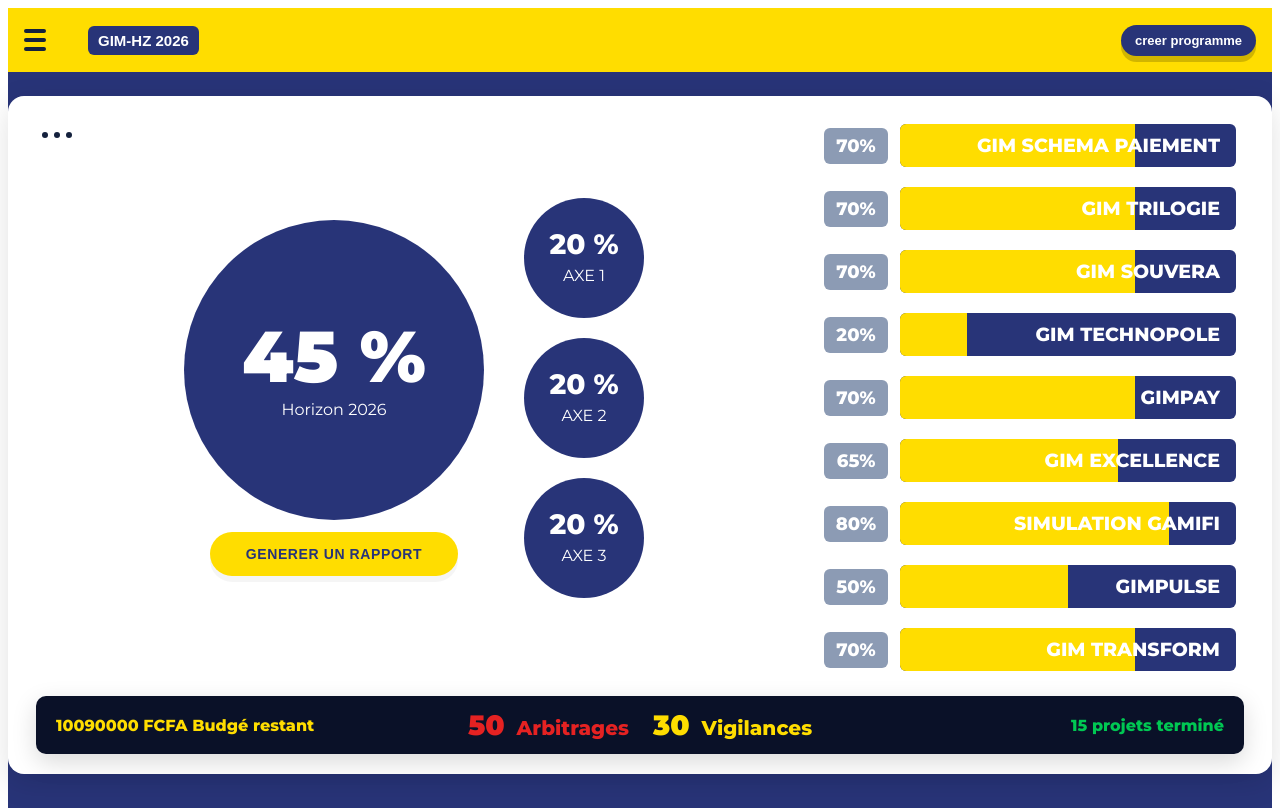
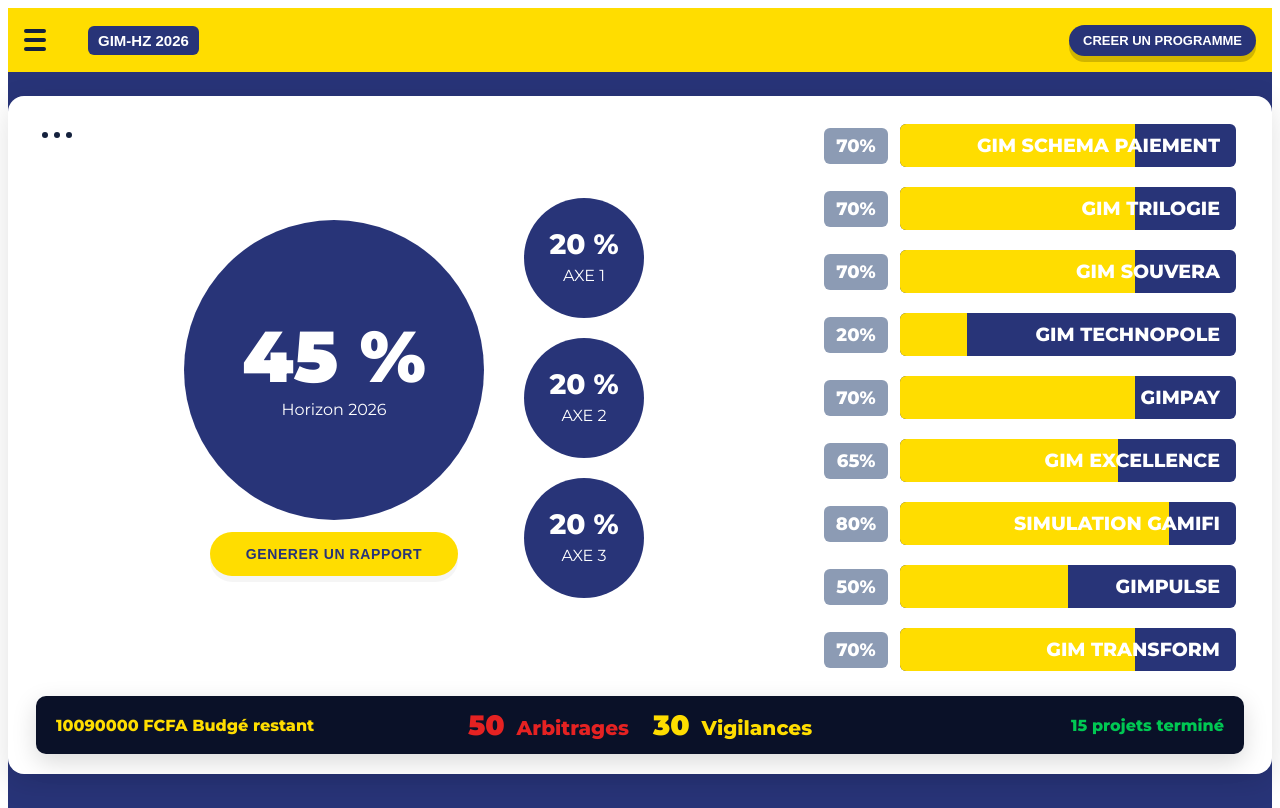
Before and after one commit to Auriol1601/started_forge_jira, a React (Create React App) app in the folder dashboard_gh_2026/static/hello-world/: page / in a window 1280 px wide. Built offline with nearby package versions, Linux system fonts and the light colour scheme.

Commit message:
feat & deploy : màj UI

```diff
--- a/dashboard_gh_2026/static/hello-world/src/components/Header.js
+++ b/dashboard_gh_2026/static/hello-world/src/components/Header.js
@@ -11,7 +11,7 @@ export default function Header({ onToggleSidebar, onGoHome, onCreateProgram }) {
             <button className="brand" type="button" onClick={onGoHome}>GIM-HZ 2026</button>
             <div className="spacer" />
             <button className="create-btn" aria-label="creer programme" onClick={onCreateProgram}>
-                creer programme
+                CREER UN PROGRAMME
             </button>
         </header>
     );
```
